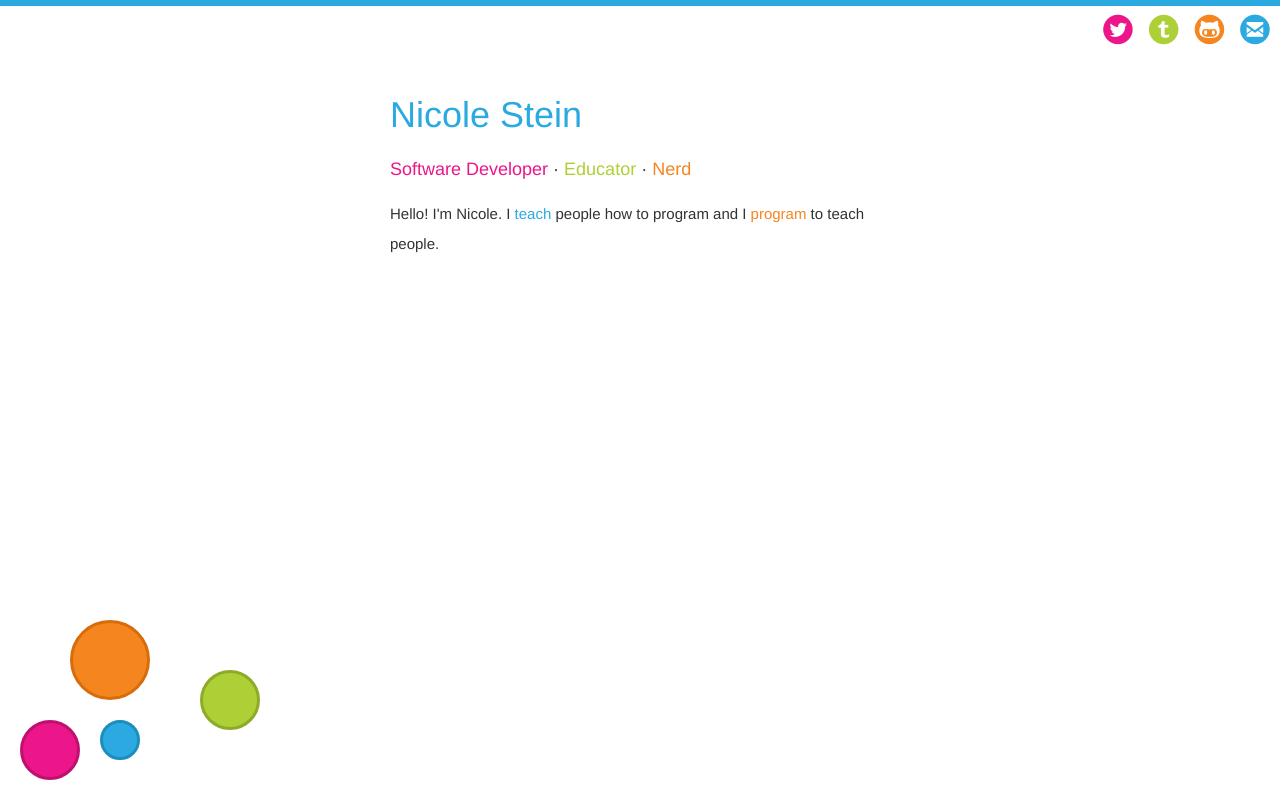
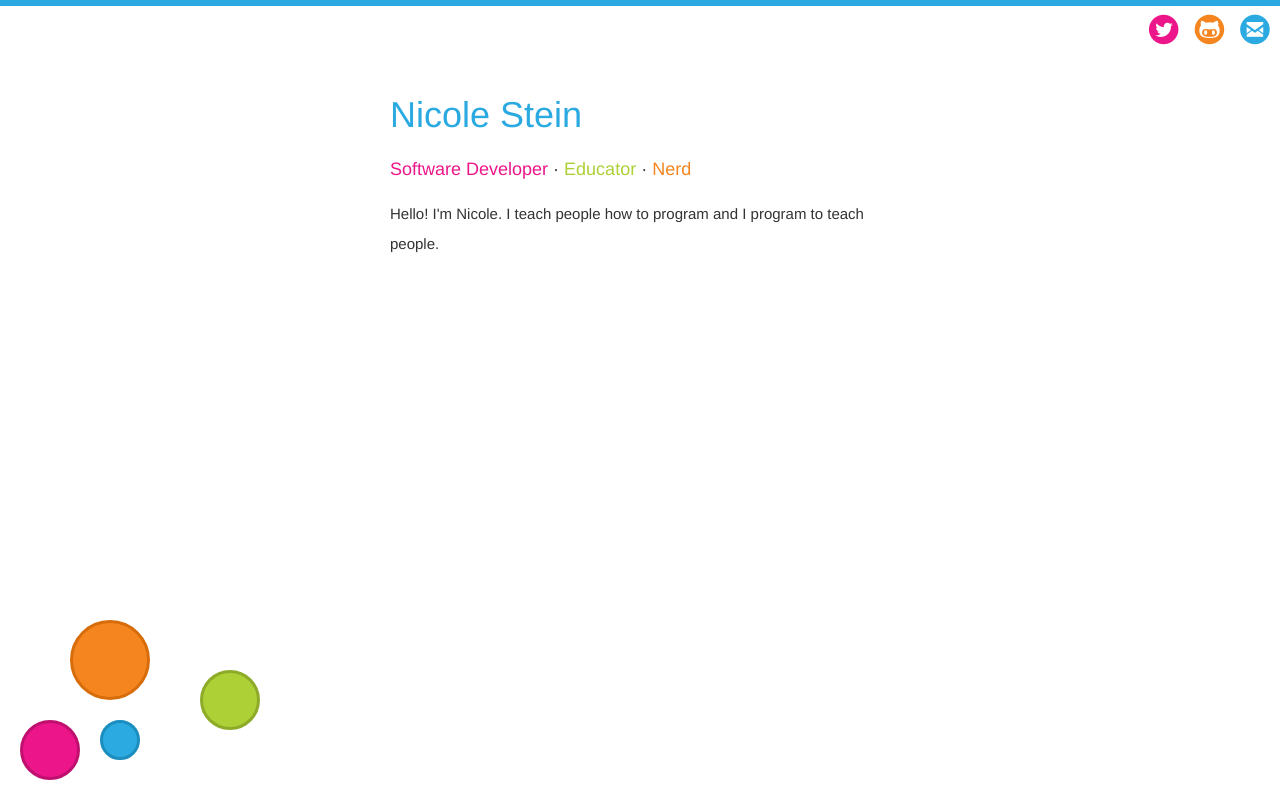
Before and after one commit to nicolethenerd/nicolethenerd.github.io, a plain HTML site: page index.html in a window 1280 px wide. Drawn offline with nearby package versions, Linux system fonts and the light colour scheme; files that its build step writes are made by us from their sources; files whose address does not match are found by name.

Commit message:
Update index.html

```diff
--- a/index.html
+++ b/index.html
@@ -28,7 +28,7 @@
             <h1 onclick="show('about')">Nicole Stein</h1>
             <div class="social">
                 <a class='symbol pink' href="https://twitter.com/nicolethenerd">circletwitterbird</a>
-                <a class='symbol green' href="http://nicolethenerd.tumblr.com">circletumblr</a>
+<!--                 <a class='symbol green' href="http://nicolethenerd.tumblr.com">circletumblr</a> -->
                 <a class='symbol orange' href="https://github.com/nicolethenerd">circlegithubalt</a>
                 <a class='symbol blue' href="mailto:nicolethenerd@gmail.com">circleemail</a>
                 <!-- <a class='symbol blue' href="http://www.linkedin.com/pub/nicole-bieber/18/441/248/">circlelinkedin</a> -->
@@ -53,7 +53,7 @@
             <!--  - a developer of <a href="http://www.amplify.com">educational software</a> and an <a href="http://www.nycda.com">educator</a> of future developers. -->
             <section class="page about">
                 <p>Hello! I'm Nicole.
-                I <a class="blue" href="http://www.nycda.com">teach</a> people how to program and I <a class="orange" href="https://www.google.com/edu/expeditions/">program</a> to teach people.
+                I teach people how to program and I program to teach people.
                 </p>
             </section>
 
```
